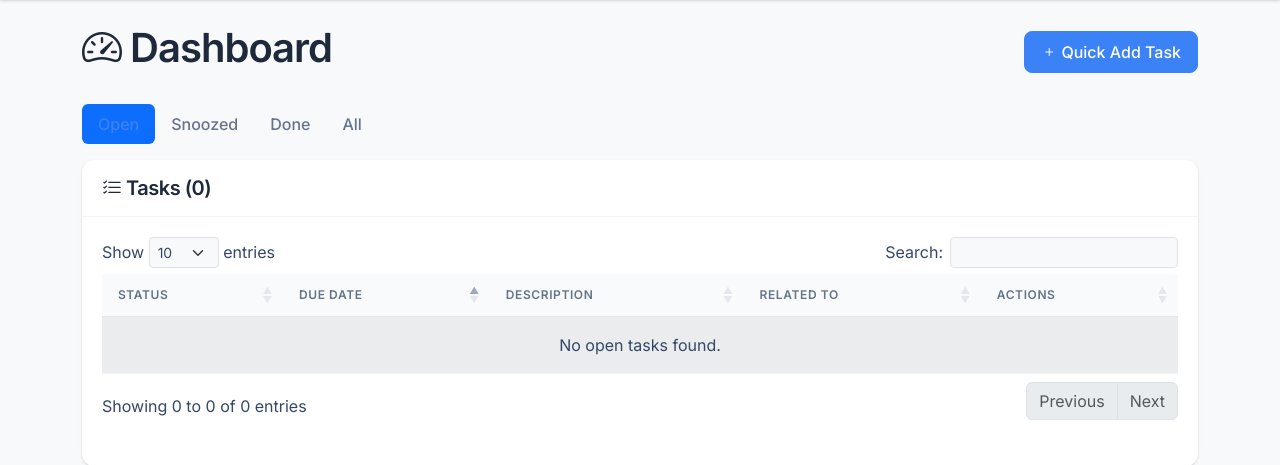
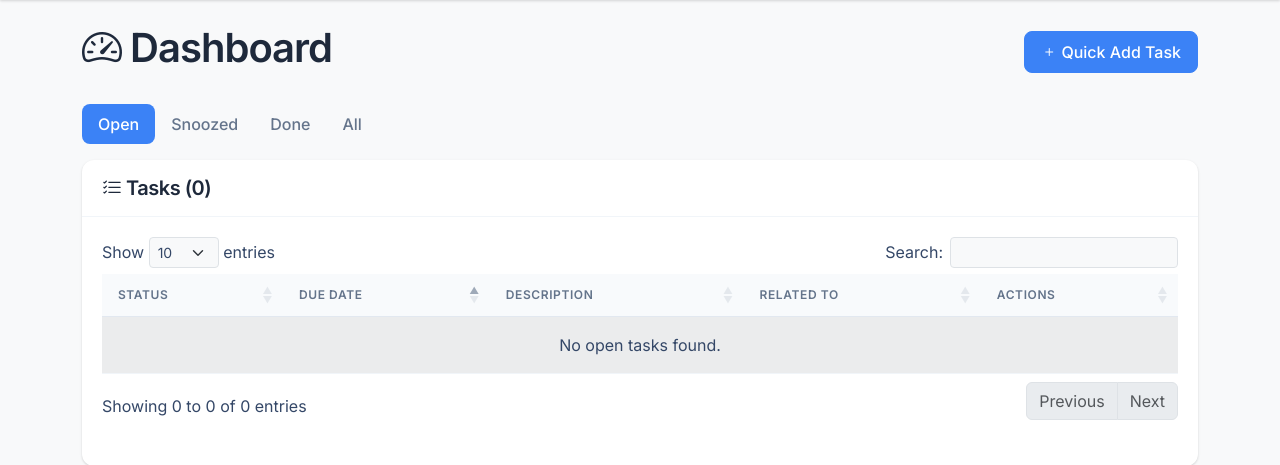
Before and after one commit to apizzleton/crm, a Flask app: page / in a window 1280 px wide. Shown: the part 88-553 px from the top of the page. Run offline with Flask 3, Linux system fonts and the light colour scheme; some libraries are stand-ins or nearby versions.

Commit message:
Fix task filter visibility issue on dashboard - add proper contrast for active nav-pill state

```diff
--- a/crm/static/css/style.css
+++ b/crm/static/css/style.css
@@ -47,6 +47,24 @@ h1, h2, h3, h4, h5, h6 {
 
 .nav-link:hover, .nav-link.active {
     color: var(--primary-color) !important;
+}
+
+/* Nav Pills - Task Filters */
+.nav-pills .nav-link {
+    color: #64748b;
+    background-color: transparent;
+    border-radius: 0.5rem;
+    transition: all 0.15s ease-in-out;
+}
+
+.nav-pills .nav-link:hover {
+    color: var(--primary-color);
+    background-color: rgba(59, 130, 246, 0.1);
+}
+
+.nav-pills .nav-link.active {
+    color: #ffffff !important;
+    background-color: var(--primary-color) !important;
 }
 
 /* Cards */
```
Also changed, not shown: crm/templates/tasks/edit.html (line endings or trailing spaces), crm/templates/touchpoints/list.html (line endings or trailing spaces), keep_alive.py (line endings or trailing spaces), 1 other file.
